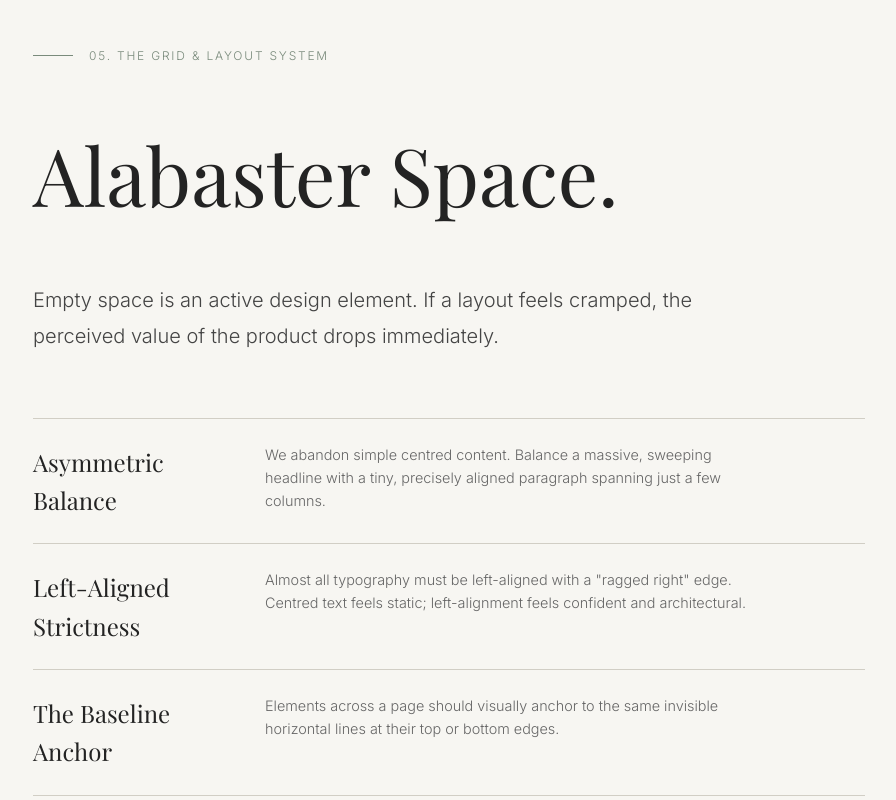
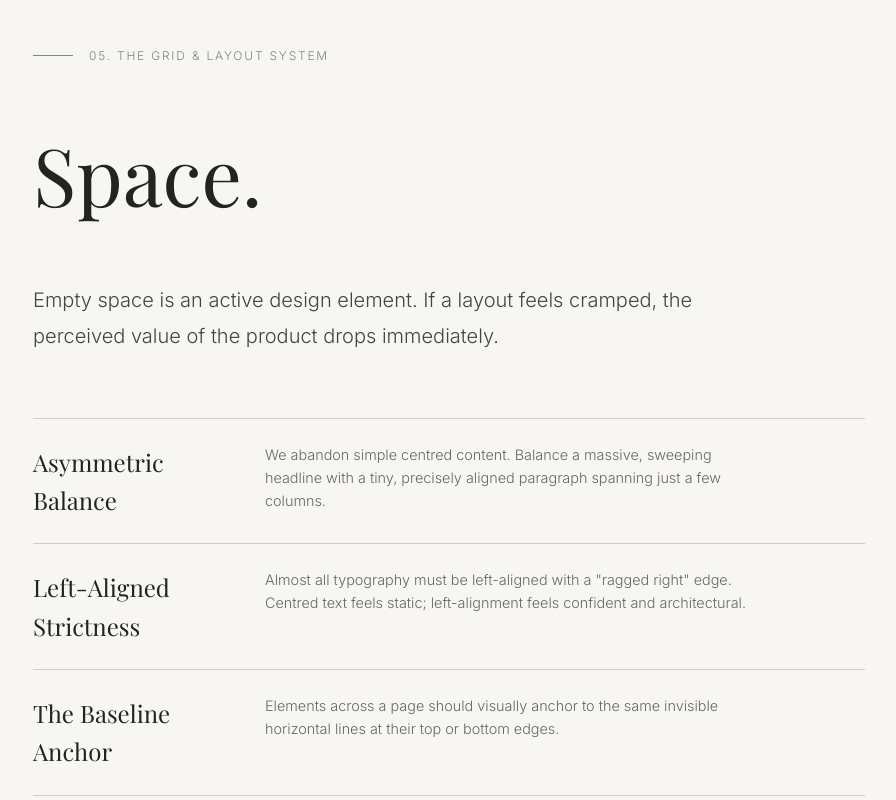
Before and after one commit to Henbo101/Bespoke, a plain HTML site: page index.html in a window 1280 px wide. Shown: the part 5956-6756 px from the top of the page, without its empty margins (351-1247 px from the left). Drawn offline with nearby package versions, Linux system fonts and the light colour scheme; a web font is replaced by a local one.

Commit message:
Change headline from 'Alabaster Space' to 'Space'

```diff
--- a/index.html
+++ b/index.html
@@ -459,7 +459,7 @@
         <!-- 05. GRID & LAYOUT -->
         <section id="layout">
             <div class="section-label">05. The Grid & Layout System</div>
-            <h2 class="headline-xl">Alabaster Space.</h2>
+            <h2 class="headline-xl">Space.</h2>
             <p class="body-lg">Empty space is an active design element. If a layout feels cramped, the perceived value of the product drops immediately.</p>
             <ul class="editorial-list" style="margin-top: var(--space-md);">
                 <li>
```
